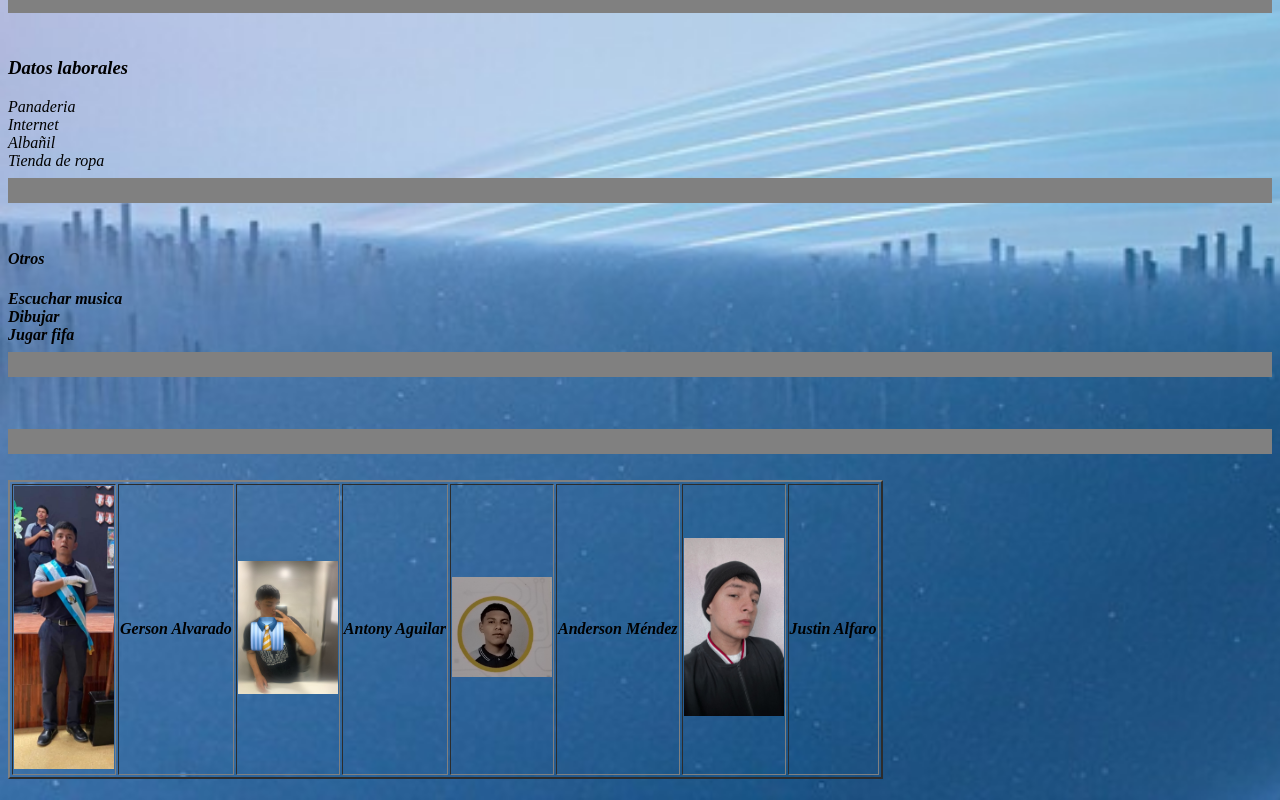
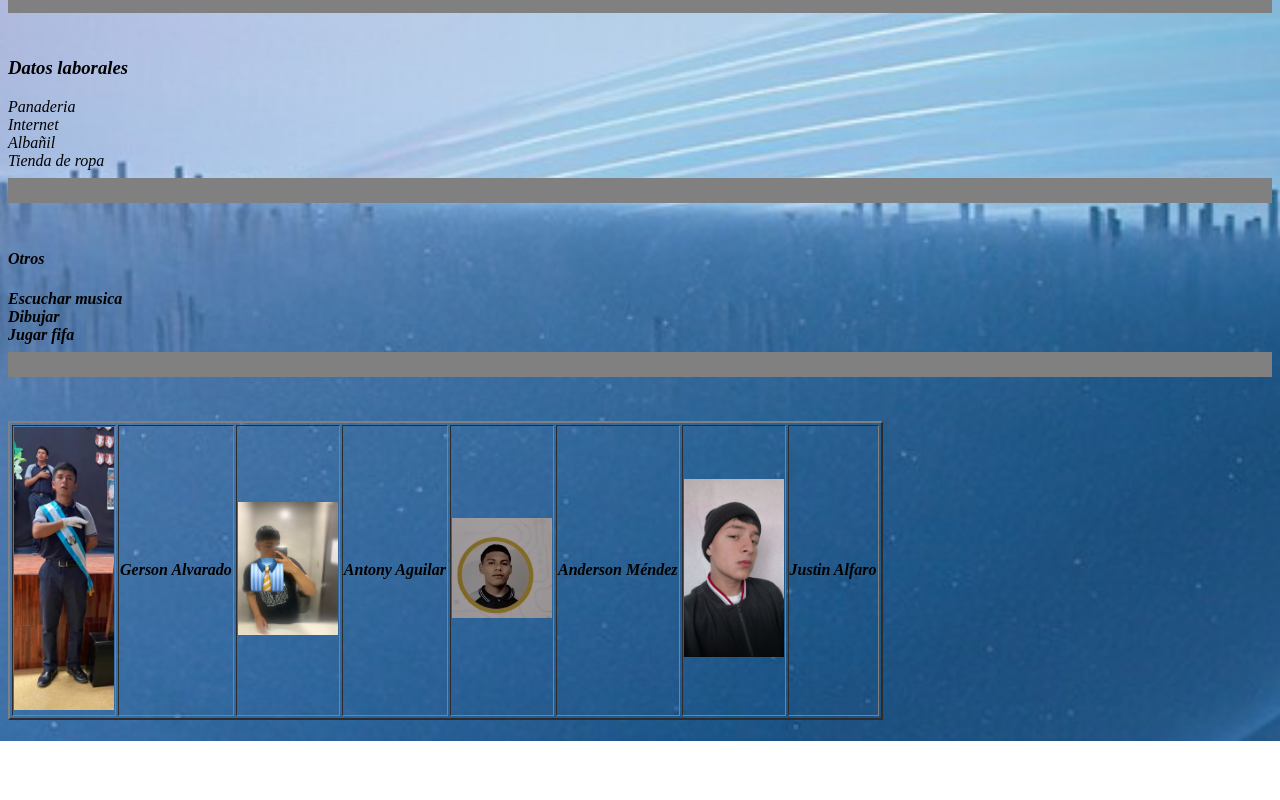
Before and after one commit to JairoGarcia5/Hoja-de-vida-2, a plain HTML site: page index.html in a window 1280 px wide. Shown: the part 1100-1900 px from the top of the page. After the commit the page ends 1841 px from the top, so only its background shows below. Drawn offline with Linux system fonts and the light colour scheme.

Commit message:
Update index.html

```diff
--- a/index.html
+++ b/index.html
@@ -33,7 +33,6 @@ Tienda de ropa<br>
 Escuchar musica<br>
 Dibujar<br>
 Jugar fifa <br>
-<hr size  ="25"noshade><br>
   <table border="2">
 <td><img src="compañero1.jpg"alt"este es mi primer compañero"height="80" width="100"></td>
 <th>Gerson Alvarado</th>
@@ -43,7 +42,7 @@ Jugar fifa <br>
 <th>Anderson Méndez</th>
 <td><img src="compañero4.jpg"alt"este es mi cuerto compañero"height="80" width="100"></td>
 <th>Justin Alfaro</th>
+    <hr size  ="25"noshade><br>
 </i></br>
-<hr size="25"noshade><br>
 </body>
 </html>
```
